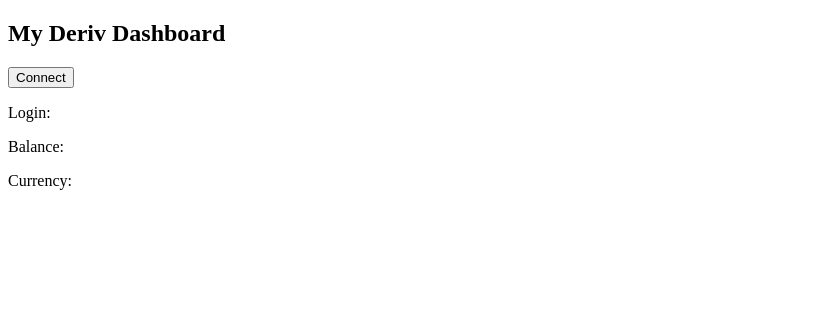
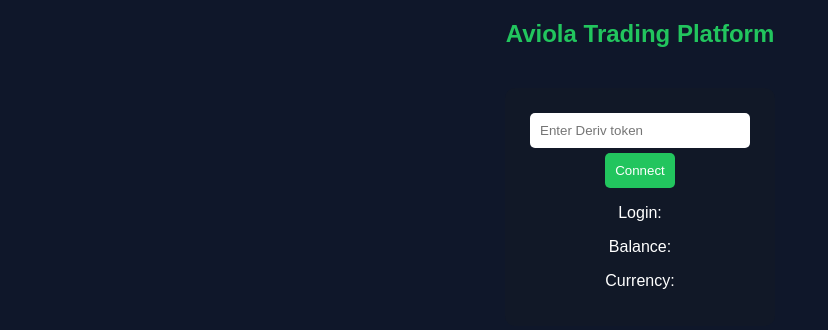
Before and after one commit to Aviola254/Aviola-trading-demo, a plain HTML site: page index.html in a window 1280 px wide. Shown: the whole page, without its empty margins (0-828 px from the left). Drawn offline with Linux system fonts and the light colour scheme.

Commit message:
Update index.html

```diff
--- a/index.html
+++ b/index.html
@@ -1,23 +1,81 @@
 <!DOCTYPE html>
 <html>
 <head>
-  <title>Aviola Platform</title>
+  <title>Aviola Trading Platform</title>
+
+<style>
+
+body {
+  background-color: #0f172a;
+  color: white;
+  font-family: Arial;
+  text-align: center;
+}
+
+h2 {
+  color: #22c55e;
+}
+
+.box {
+  background-color: #111827;
+  padding: 20px;
+  margin: 20px;
+  border-radius: 10px;
+  display: inline-block;
+}
+
+input {
+  padding: 10px;
+  border-radius: 5px;
+  border: none;
+  margin: 5px;
+  width: 200px;
+}
+
+button {
+  padding: 10px;
+  background-color: #22c55e;
+  border: none;
+  color: white;
+  border-radius: 5px;
+  cursor: pointer;
+}
+
+button:hover {
+  background-color: #16a34a;
+}
+
+.data {
+  margin-top: 10px;
+}
+
+</style>
+
 </head>
 <body>
 
-<h2>My Deriv Dashboard</h2>
+<h2>Aviola Trading Platform</h2>
 
+<div class="box">
+
+<input id="token" placeholder="Enter Deriv token">
+<br>
 <button onclick="connect()">Connect</button>
 
+<div class="data">
 <p>Login: <span id="login"></span></p>
 <p>Balance: <span id="balance"></span></p>
 <p>Currency: <span id="currency"></span></p>
+</div>
+
+</div>
 
 <script>
 
-const TOKEN = "2MyyvNOIshKa67H";
+function connect() {
 
-function connect() {
+const TOKEN =
+document.getElementById("token").value;
 
 const ws = new WebSocket(
 "wss://ws.derivws.com/websockets/v3?app_id=1089"
@@ -50,6 +108,12 @@
 
 };
 
+ws.onerror = function () {
+
+alert("Connection error");
+
+};
+
 }
 
 </script>
```
